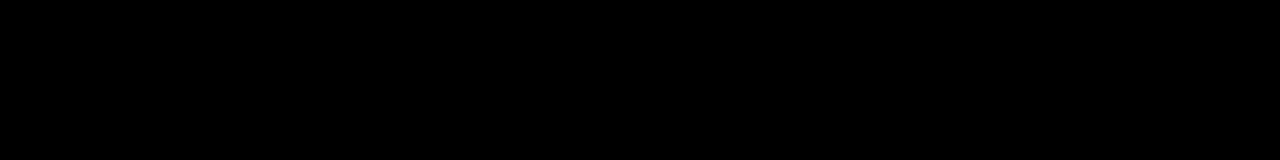
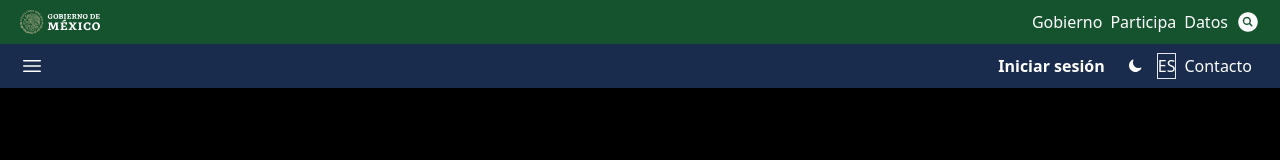
Before and after one commit to andres-martin-C/pagina-tec, a website: page src/index.html in a window 1280 px wide. Drawn offline with Linux system fonts and the light colour scheme.

Commit message:
Avance del header telefono

```diff
--- a/src/index.html
+++ b/src/index.html
@@ -1,14 +1,58 @@
 <!DOCTYPE html>
 <html lang="en">
+
 <head>
     <meta charset="UTF-8">
     <meta name="viewport" content="width=device-width, initial-scale=1.0">
     <title>Instalacion</title>
     <link rel="stylesheet" href="./css/estilos.css">
 </head>
-<body class="bg-black">
-    <div class="bg-green-900">
-        <img src="" alt="" srcset="">
+
+<body class="bg-black m-0 p-0">
+    <!-- Header de gobierno -->
+    <div class="bg-green-900 py-2 h-11 flex justify-between items-center px-5">
+        <img class="w-20" src="img/gobierno-de-mexico.svg" alt="gobierno-de-mexico">
+        <div class="text-white flex justify-center items-center">
+            <a href="" class=" hover:text-gray-400 mr-2">
+                Gobierno
+            </a>
+            <a href="" class=" hover:text-gray-400 mr-2">
+                Participa
+            </a>
+            <a href="" class=" hover:text-gray-400 mr-2">
+                Datos
+            </a>
+            <svg xmlns="http://www.w3.org/2000/svg" viewBox="0 0 24 24" fill="currentColor"
+                class="size-6 hover:text-gray-400">
+                <path d="M8.25 10.875a2.625 2.625 0 1 1 5.25 0 2.625 2.625 0 0 1-5.25 0Z" />
+                <path fill-rule="evenodd"
+                    d="M12 2.25c-5.385 0-9.75 4.365-9.75 9.75s4.365 9.75 9.75 9.75 9.75-4.365 9.75-9.75S17.385 2.25 12 2.25Zm-1.125 4.5a4.125 4.125 0 1 0 2.338 7.524l2.007 2.006a.75.75 0 1 0 1.06-1.06l-2.006-2.007a4.125 4.125 0 0 0-3.399-6.463Z"
+                    clip-rule="evenodd" />
+            </svg>
+        </div>
     </div>
+    <!-- Segundo menu -->
+    <div class="bg-[#192c4d] flex justify-between items-center text-white h-11 px-5">
+        <svg xmlns="http://www.w3.org/2000/svg" fill="none" viewBox="0 0 24 24" stroke-width="1.5" stroke="currentColor"
+            class="size-6">
+            <path stroke-linecap="round" stroke-linejoin="round" d="M3.75 6.75h16.5M3.75 12h16.5m-16.5 5.25h16.5" />
+        </svg>
+        <div class="text-white flex justify-center items-center ">
+            <h2 class="mr-2 font-bold">Iniciar sesión</h2>
+            <svg xmlns="http://www.w3.org/2000/svg" viewBox="0 0 16 16" fill="currentColor" class="size-4 mx-3.5">
+                <path d="M14.438 10.148c.19-.425-.321-.787-.748-.601A5.5 5.5 0 0 1 6.453 2.31c.186-.427-.176-.938-.6-.748a6.501 6.501 0 1 0 8.585 8.586Z" />
+              </svg>
+            <button class="mr-2 flex items-center border">
+                <p>ES</p>
+
+            </button>
+            <p class="mr-2">Contacto</p>
+        </div>
+
+
+
+    </div>
+
 </body>
+
 </html>
```
Also changed, not shown: src/css/estilos.css, src/img/gobierno-de-mexico.svg (added).
